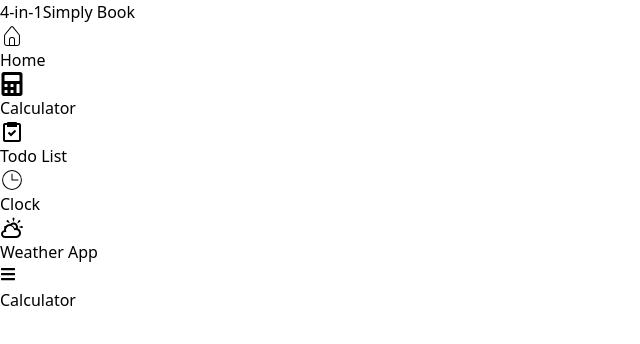
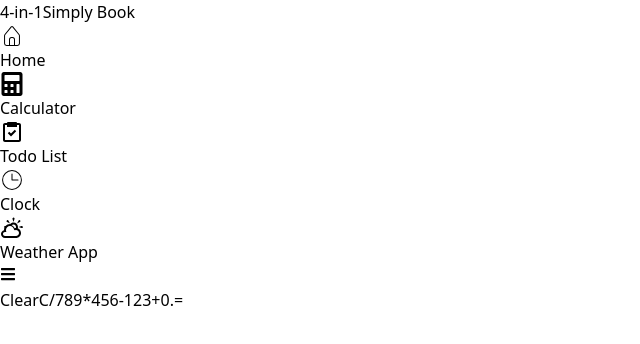
Before and after one commit to nm1008/4-in-1, a React (Vite) app: page /calculator in a window 1280 px wide. Shown: the top 344 px of the page, without its empty margins (0-640 px from the left). Built offline with nearby package versions, Linux system fonts and the light colour scheme.

Commit message:
implementing calculator

```diff
--- a/src/pages/Calculator/Calculator.jsx
+++ b/src/pages/Calculator/Calculator.jsx
@@ -1,11 +1,27 @@
-
-
 const Calculator = () => {
   return (
-    <div>
-      <h1>Calculator</h1>
+    <div className="flex gap-5 flex-column bg-red">
+      <button>Clear</button>
+      <button>C</button>
+      <button>/</button>
+      <button>7</button>
+      <button>8</button>
+      <button>9</button>
+      <button>*</button>
+      <button>4</button>
+      <button>5</button>
+      <button>6</button>
+      <button>-</button>
+      <button>1</button>
+      <button>2</button>
+      <button>3</button>
+      <button>+</button>
+      <button>0</button>
+      <button>.</button>
+      <button>=</button>
+
     </div>
-  )
-}
+  );
+};
 
-export default Calculator
+export default Calculator;
--- a/src/pages/Weather/Weather.jsx
+++ b/src/pages/Weather/Weather.jsx
@@ -69,7 +69,7 @@
           {loading === true ? (
             <h1>Loading details</h1>
           ) : (
-            <WeatherInfo data={selectedCountry} />
+            <WeatherInfo data={selectedCountry}/>
           )}
         </div>
         <div className="w-full flex items-center justify-center flex-col md:w-1/2 mx-5">
```
